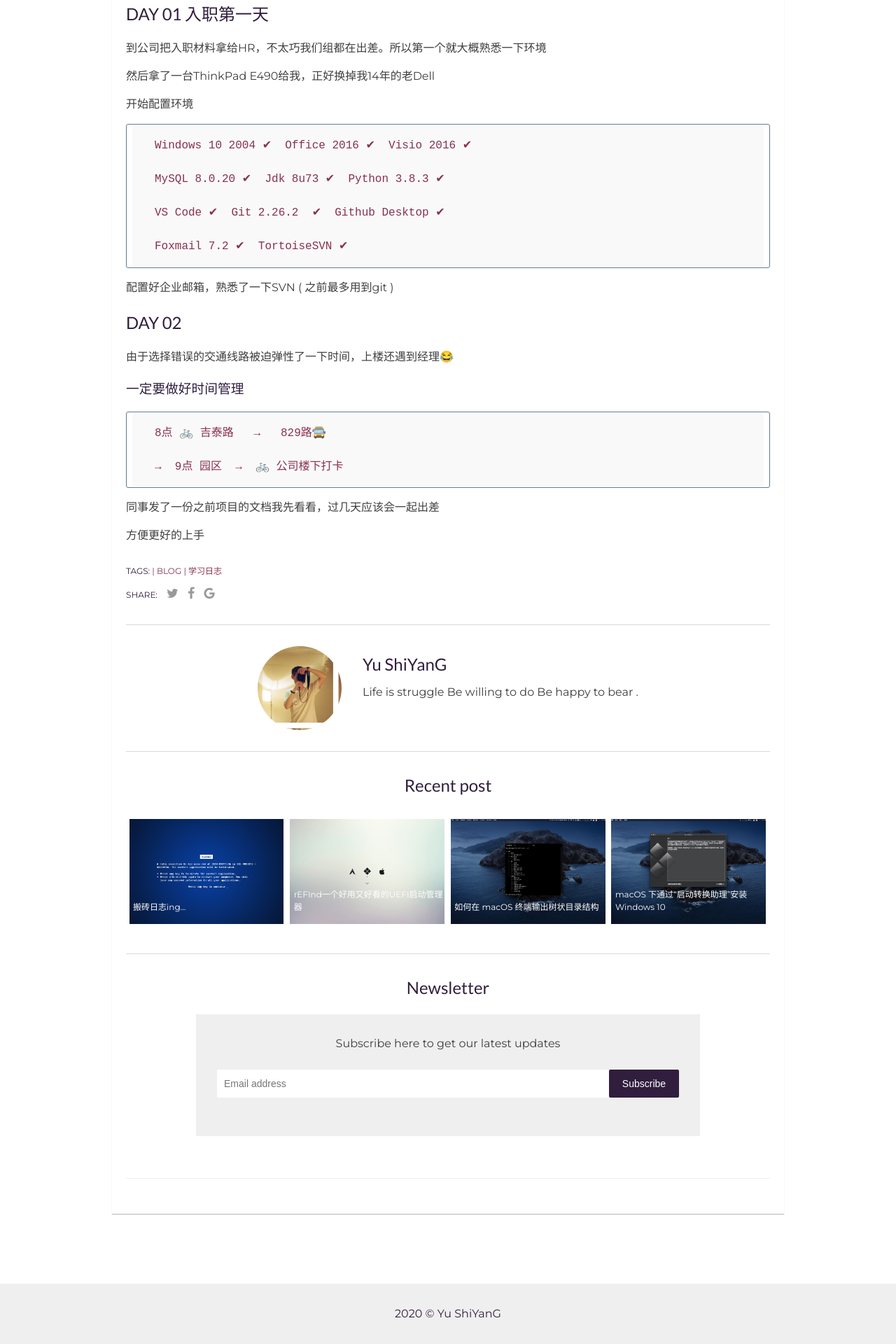
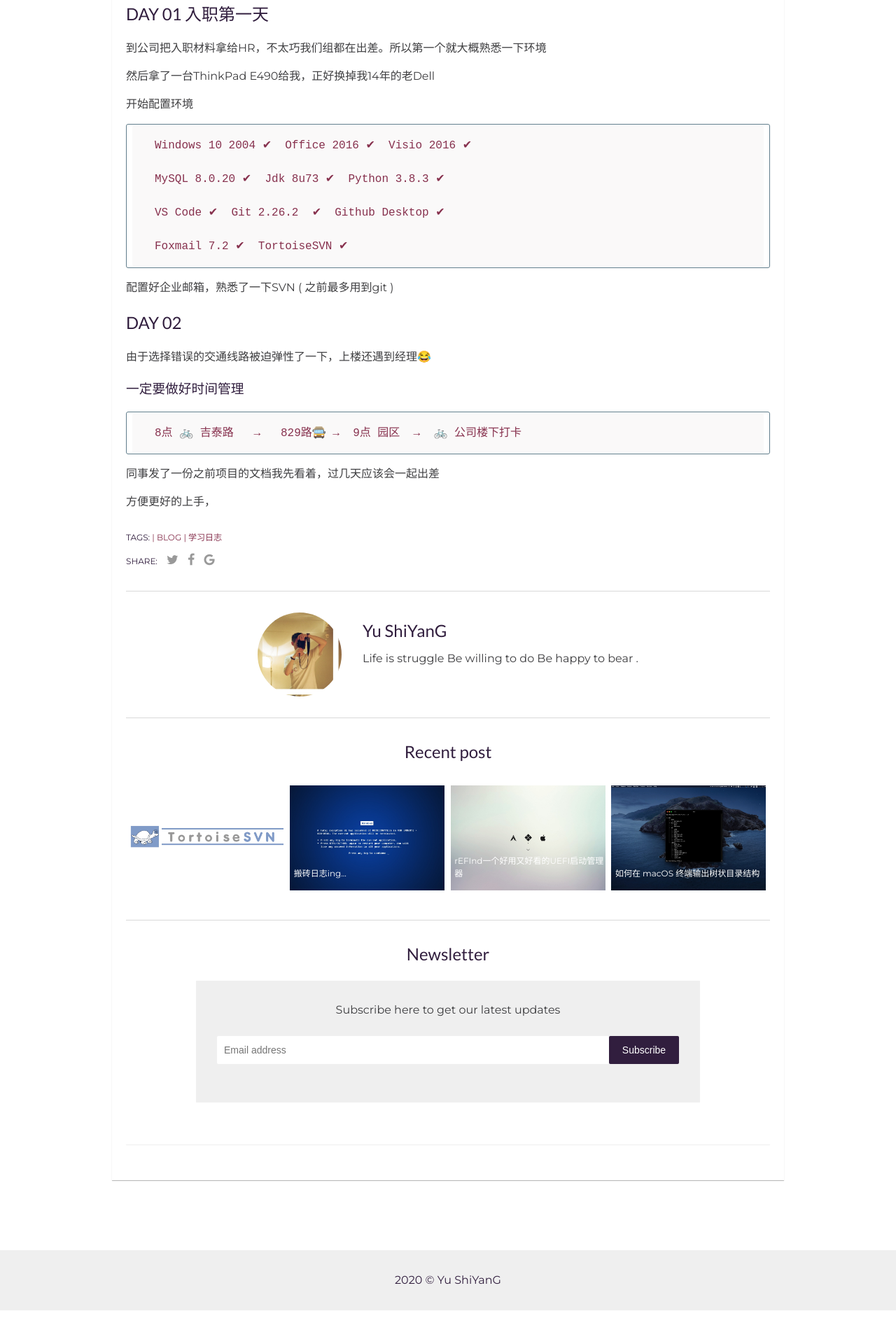
Before and after one commit to techysy/techysy.github.io, a Jekyll site: the page built from _posts/2020-05-25-move-brick-log.markdown, in a window 1280 px wide. Shown: the part 666-2586 px from the top of the page at 70% size. Built offline with Jekyll 4.4.1, drawn with Linux system fonts in a browser that asks for light colours; comment, search, counter and statistics services are not loaded; a style sheet for code colours, icons or effects is not loaded.

Commit message:
更新文章🚍

```diff
--- a/_posts/2020-05-25-move-brick-log.markdown
+++ b/_posts/2020-05-25-move-brick-log.markdown
@@ -27,16 +27,14 @@
 
 ## DAY 02
 
-由于选择错误的交通线路被迫弹性了一下时间，上楼还遇到经理😂
+由于选择错误的交通线路被迫弹性了一下，上楼还遇到经理😂
 
 
 ### 一定要做好时间管理
 
 
-    8点 🚲 吉泰路   →   829路🚍
+    8点 🚲 吉泰路   →   829路🚍 →  9点 园区  →  🚲 公司楼下打卡
 
-    →  9点 园区  →  🚲 公司楼下打卡
+同事发了一份之前项目的文档我先看着，过几天应该会一起出差
 
-同事发了一份之前项目的文档我先看看，过几天应该会一起出差
-
-方便更好的上手
+方便更好的上手，
```
Also changed, not shown: _posts/2020-05-26-tortoise-svn.markdown (added, +25 -0 lines), assets/img/tortoisesvn.jpg (added).
